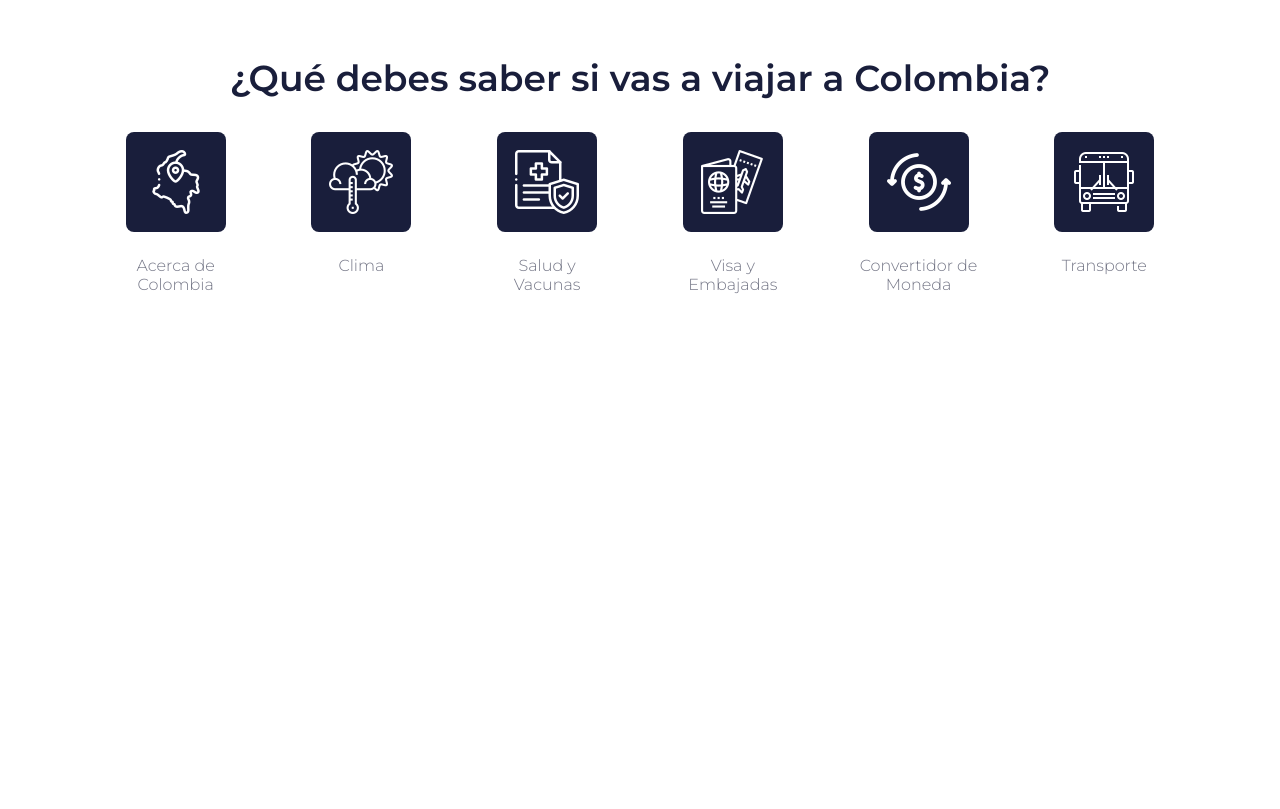
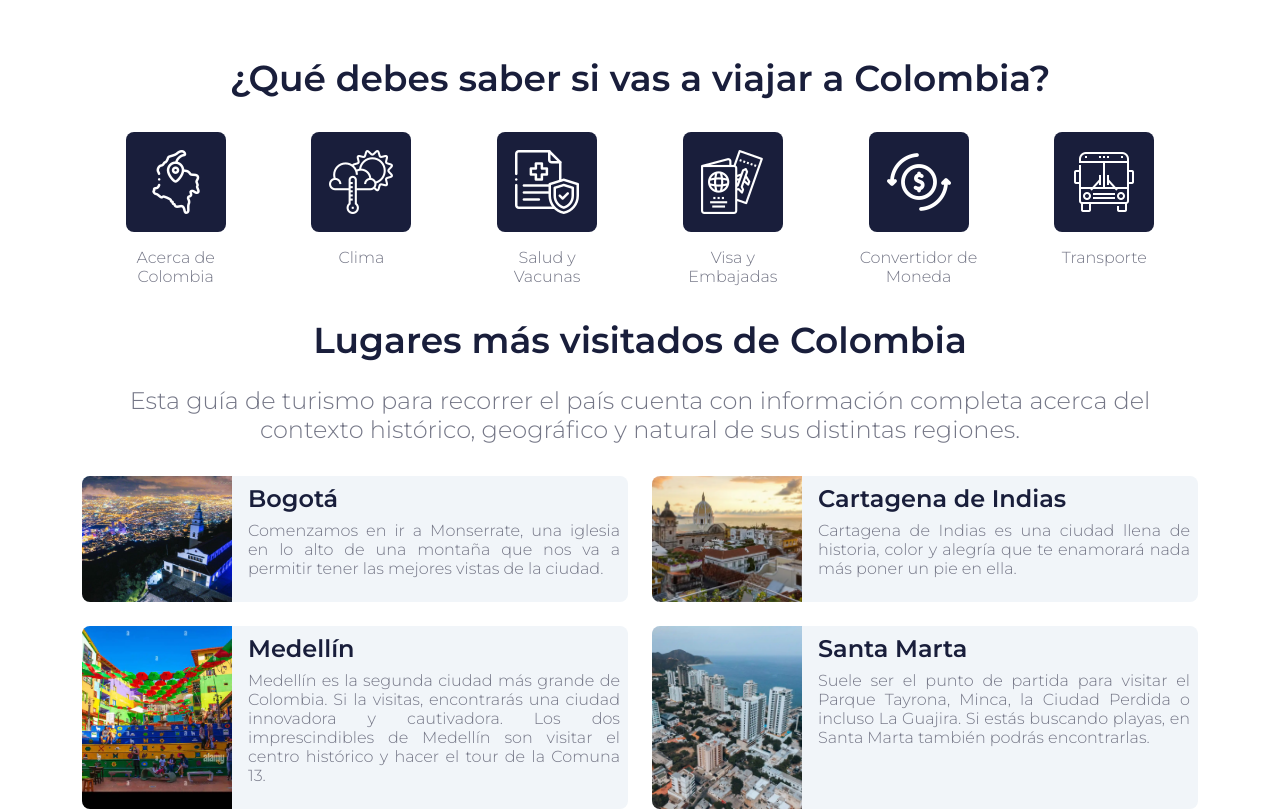
Before and after one commit to jorge-santafe/aventuras-colombianas, a plain HTML site: page pages/guia-de-viajes.html in a window 1280 px wide. Shown: the part 640-1449 px from the top of the page. Before the commit the page ends 966 px from the top, so only its background shows below. Drawn offline with nearby package versions, Linux system fonts and the light colour scheme; grey boxes are pictures that could not be loaded.

Commit message:
Places visit

```diff
--- a/pages/guia-de-viajes.html
+++ b/pages/guia-de-viajes.html
@@ -64,62 +64,105 @@
             <section class="travel-recommendations" aria-label="Recomendaciones para viajar">
                 <h2 class="headline2">¿Qué debes saber si vas a viajar a Colombia?</h2>
                 <div class="travel-recommendations-container">
-                    <div class="travel-recommendations-info">
+                    <a href="#places-visit-title" class="travel-recommendations-info">
                         <div class="container-layer">
                             <div class="layer" aria-hidden="true">
                             </div>
                             <div class="sublayer" aria-hidden="true"></div>
                             <img src="../icons/colombia.png" alt="colombia">
                         </div>
-                        <a class="travel-recommendations-link" class="#" href="">Acerca de Colombia</a>
-                    </div>
-                    <div class="travel-recommendations-info">
+                        <span class="travel-recommendations-link">Acerca de Colombia</span>
+                    </a>
+                    <a href="" class="travel-recommendations-info">
                         <div class="container-layer">
                             <div class="layer" aria-hidden="true">
                             </div>
                             <div class="sublayer" aria-hidden="true"></div>
-                            <img src="../icons/clima.png" alt="clima">
+                            <img src="../icons/clima.png" alt="clima" aria-hidden="true">
                         </div>
-                        <a class="travel-recommendations-link" href="#">Clima</a>
-                    </div>
-                    <div class="travel-recommendations-info">
+                        <span class="travel-recommendations-link">Clima</span>
+                    </a>
+                    <a href="" class="travel-recommendations-info">
                         <div class="container-layer">
                             <div class="layer" aria-hidden="true">
                             </div>
                             <div class="sublayer" aria-hidden="true"></div>
                             <img src="../icons/medicamentos.png" alt="salud">
                         </div>
-                        <a class="travel-recommendations-link" href="#">Salud y Vacunas</a>
-                    </div>
-                    <div class="travel-recommendations-info">
+                        <span class="travel-recommendations-link">Salud y Vacunas</span>
+                    </a>
+                    <a href="" class="travel-recommendations-info">
                         <div class="container-layer">
                             <div class="layer" aria-hidden="true">
                             </div>
                             <div class="sublayer" aria-hidden="true"></div>
                             <img src="../icons/visa.png" alt="visa">
                         </div>
-                        <a class="travel-recommendations-link" href="">Visa y Embajadas</a>
-                    </div>
-                    <div class="travel-recommendations-info">
+                        <span class="travel-recommendations-link">Visa y Embajadas</span>
+                    </a>
+                    <a href="" class="travel-recommendations-info">
                         <div class="container-layer">
                             <div class="layer" aria-hidden="true">
                             </div>
                             <div class="sublayer" aria-hidden="true"></div>
-                            <img src="../icons/dinero.png" alt="converitdor de dinero">
+                            <img src="../icons/dinero.png" alt="convertidor de moneda" aria-hidden="true">
                         </div>
-                        <a class="travel-recommendations-link" href="">Convertidor de Moneda</a>
-                    </div>
-                    <div class="travel-recommendations-info">
+                        <span class="travel-recommendations-link">Convertidor de Moneda</span>
+                    </a>
+                    <a class="travel-recommendations-info">
                         <div class="container-layer">
                             <div class="layer" aria-hidden="true">
                             </div>
                             <div class="sublayer" aria-hidden="true"></div>
                             <img src="../icons/transporte.png" alt="transporte">
                         </div>
-                        <a class="travel-recommendations-link" href="">Transporte</a>
+                        <span class="travel-recommendations-link">Transporte</span>
+                    </a>
+                </div>
+
+            </section>
+            <section aria-labelledby="places-visit" class="places-visit">
+                <h2 id="places-visit-title" class="headline2">Lugares más visitados de Colombia</h2>
+                <p class="places-visit-info">Esta guía de turismo para recorrer el país cuenta con información completa
+                    acerca del contexto
+                    histórico, geográfico y natural de sus distintas regiones. </p>
+                <div class="places-visit-container">
+                    <div class="places-visit-card">
+                        <img src="../images/monserrate.jpg" alt="monserrate">
+                        <div class="places-visit-description">
+                            <h3>Bogotá</h3>
+                            <p> Comenzamos en
+                                ir a Monserrate, una iglesia en lo alto de una montaña que nos va a permitir tener las
+                                mejores vistas de la ciudad.</p>
+                        </div>
+                    </div>
+                    <div class="places-visit-card">
+                        <img src="../images/cartagena.webp" alt="Cartagena">
+                        <div class="places-visit-description">
+                            <h3>Cartagena de Indias</h3>
+                            <p>Cartagena de Indias es una ciudad llena de historia, color y alegría que te enamorará
+                                nada más poner un pie en ella.</p>
+                        </div>
+                    </div>
+                    <div class="places-visit-card">
+                        <img src="../images/medellin.webp" alt="Medellin">
+                        <div class="places-visit-description">
+                            <h3>Medellín</h3>
+                            <p>Medellín es la segunda ciudad más grande de Colombia. Si la visitas, encontrarás una
+                                ciudad innovadora y cautivadora. Los dos imprescindibles de Medellín son visitar el
+                                centro histórico y hacer el tour de la Comuna 13.</p>
+                        </div>
+                    </div>
+                    <div class="places-visit-card">
+                        <img src="../images/santa-marta.webp" alt="Medellin">
+                        <div class="places-visit-description">
+                            <h3>Santa Marta</h3>
+                            <p>Suele ser el punto de partida para visitar el Parque Tayrona, Minca, la Ciudad Perdida o
+                                incluso La Guajira. Si estás buscando playas, en Santa Marta también podrás
+                                encontrarlas.</p>
+                        </div>
                     </div>
                 </div>
-
             </section>
         </div>
     </main>
--- a/scss/base/_media-querys.scss
+++ b/scss/base/_media-querys.scss
@@ -61,6 +61,21 @@
       font: $headline-1;
     }
   }
+  .places-visit {
+    &-card {
+      max-inline-size: 100%;
+      flex-direction: row;
+      gap: 0.5rem;
+      img {
+        inline-size: 150px;
+        block-size: auto;
+      }
+      &:nth-child(even) .places-visit-description {
+        order: -1;
+        text-align: end;
+      }
+    }
+  }
 }
 @media (width> 990px) {
   .navbar {
@@ -82,4 +97,15 @@
       width: 0;
     }
   }
+  .places-visit {
+    &-card {
+      &:nth-child(even) .places-visit-description {
+        order: 1;
+        text-align: justify;
+      }
+    }
+    &-container {
+      grid-template-columns: repeat(2, 1fr);
+    }
+  }
 }
--- /dev/null
+++ b/scss/components/_places-visit.scss
@@ -0,0 +1,36 @@
+.places-visit {
+  &-info {
+    text-align: center;
+    margin-block-end: 2rem;
+  }
+  &-container {
+    display: grid;
+    gap: 1.5rem;
+    justify-content: center;
+  }
+  &-card {
+    max-inline-size: 380px;
+    display: flex;
+    flex-direction: column;
+    border-radius: 0.5rem;
+    overflow: hidden;
+    background: $gray10;
+    img {
+      block-size: 200px;
+      object-fit: cover;
+    }
+  }
+  &-description {
+    padding: 0.5rem;
+    flex: 1;
+    h3 {
+      font: $headline-3;
+      color: $primary;
+      margin-block-start: 0;
+    }
+    p {
+      font: $base-font;
+      text-align: justify;
+    }
+  }
+}
--- a/scss/components/_travel-recommendations.scss
+++ b/scss/components/_travel-recommendations.scss
@@ -11,8 +11,8 @@
     justify-content: space-evenly;
   }
   &-info {
-    display: flex;
-    flex-direction: column;
+    display: block;
+    text-align: center;
     cursor: pointer;
     .container-layer {
       margin-block-end: 1rem;
--- a/scss/pages/_guia-de-viajes.scss
+++ b/scss/pages/_guia-de-viajes.scss
@@ -1,2 +1,3 @@
 @import '../components/hero-travel-guide';
 @import '../components/travel-recommendations';
+@import '../components/places-visit';
```
Also changed, not shown: css/index.css, images/cartagena.webp (added), images/medellin.webp (added), images/monserrate.jpg (added), images/santa-marta.webp (added), 1 other file.
